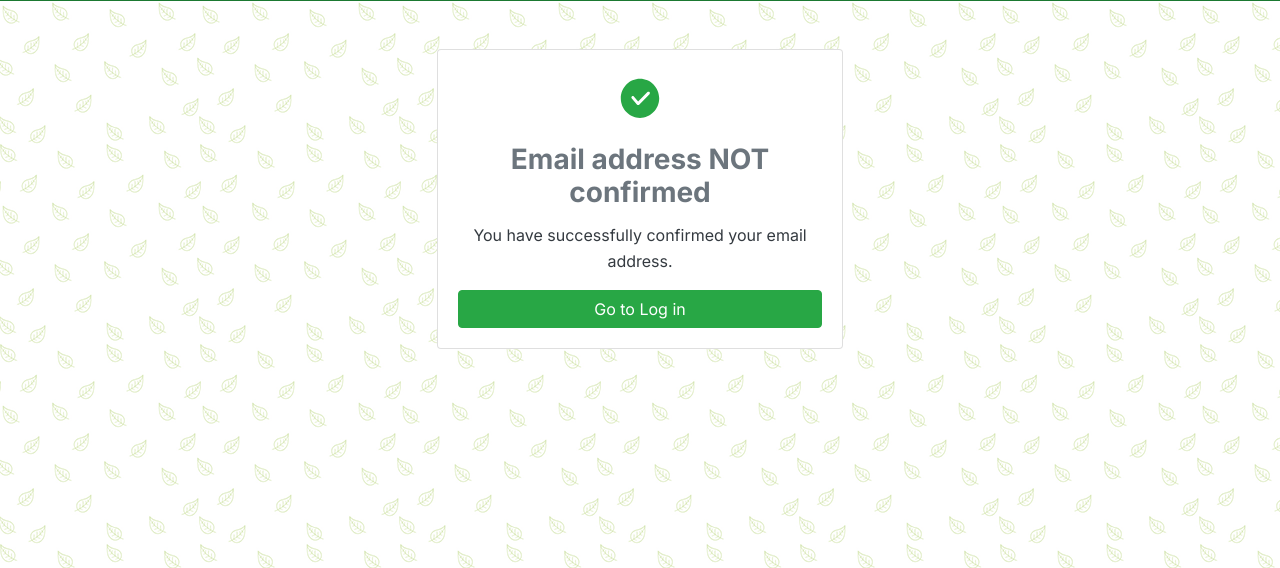
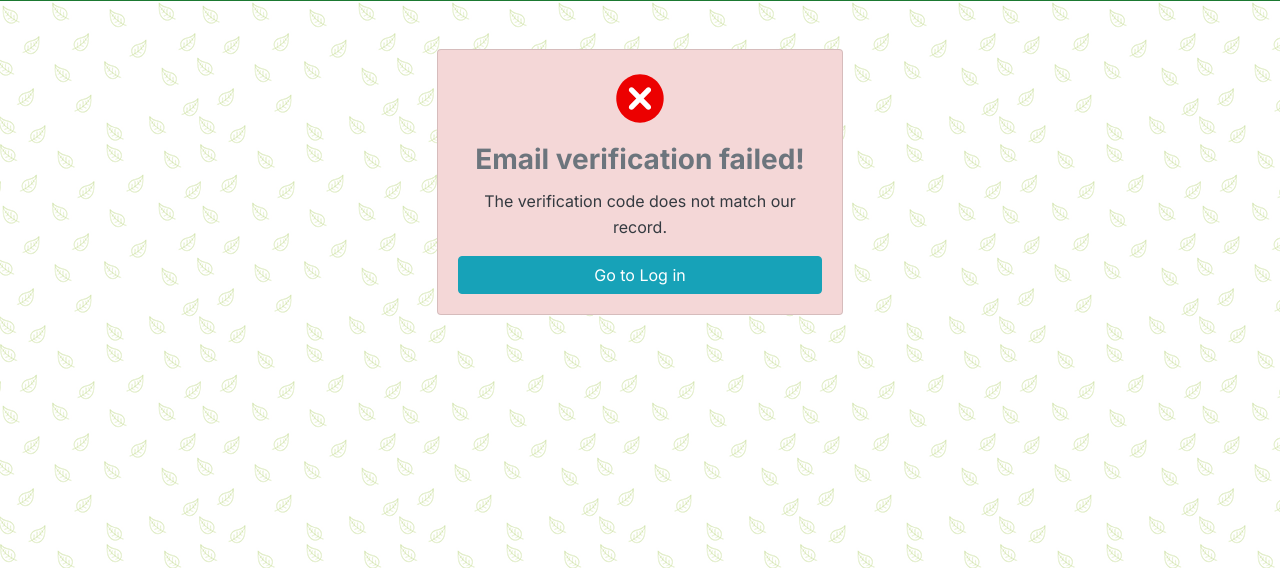
Before and after one commit to eugder/teamglade, a Django app: template teamglade/accounts/templates/email_not_confirmed.html in a window 1280 px wide. Shown: the part 73-641 px from the top of the page. Run offline with Django 4.2, Linux system fonts and the light colour scheme; the template is opened without the code that fills it, so the values that code supplies are empty; some libraries are stand-ins or nearby versions.

```diff
--- /dev/null
+++ b/teamglade/accounts/templates/email_confirm_email_test.html
@@ -0,0 +1,3 @@
+Email with link
+{{ context }}
+End email
--- a/teamglade/accounts/templates/email_not_confirmed.html
+++ b/teamglade/accounts/templates/email_not_confirmed.html
@@ -11,12 +11,12 @@
 {% block content %}
   <div class="row justify-content-center">
     <div class="col-lg-4 col-md-6 col-sm-8">
-      <div class="card text-center mt-5">
-        <img class="card-img-top mx-auto mt-4" src="{% static 'images/check-circle.svg' %}" alt="Check mark" style="width: 12%; height: 12%;">
+      <div class="card text-center mt-5" style="background-color: #F4D7D7;">
+        <img class="card-img-top mx-auto mt-4" src="{% static 'images/error-circle.svg' %}" alt="Error" style="width: 12%; height: 12%;">
         <div class="card-body">
-          <h3 class="card-title text-muted">Email address NOT confirmed</h3>
-          <p class="text-dark mb-3">You have successfully confirmed your email address.</p>
-          <a href="{% url 'login' %}" class="btn btn-success btn-block">Go to Log in</a>
+          <h3 class="card-title text-muted">Email verification failed!</h3>
+          <p class="text-dark mb-3">The verification code does not match our record.</p>
+          <a href="{% url 'login' %}" class="btn btn-info btn-block">Go to Log in</a>
         </div>
       </div>
     </div>
```
Also changed, not shown: teamglade/accounts/views.py (+44 -31 lines), teamglade/accounts/static/images/error-circle.svg (added).
